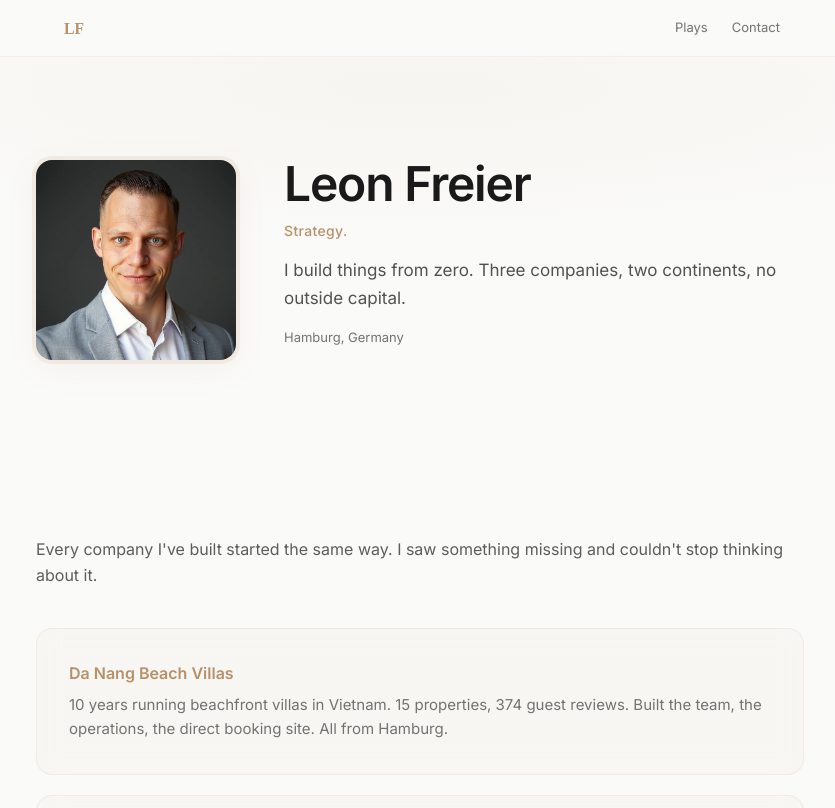
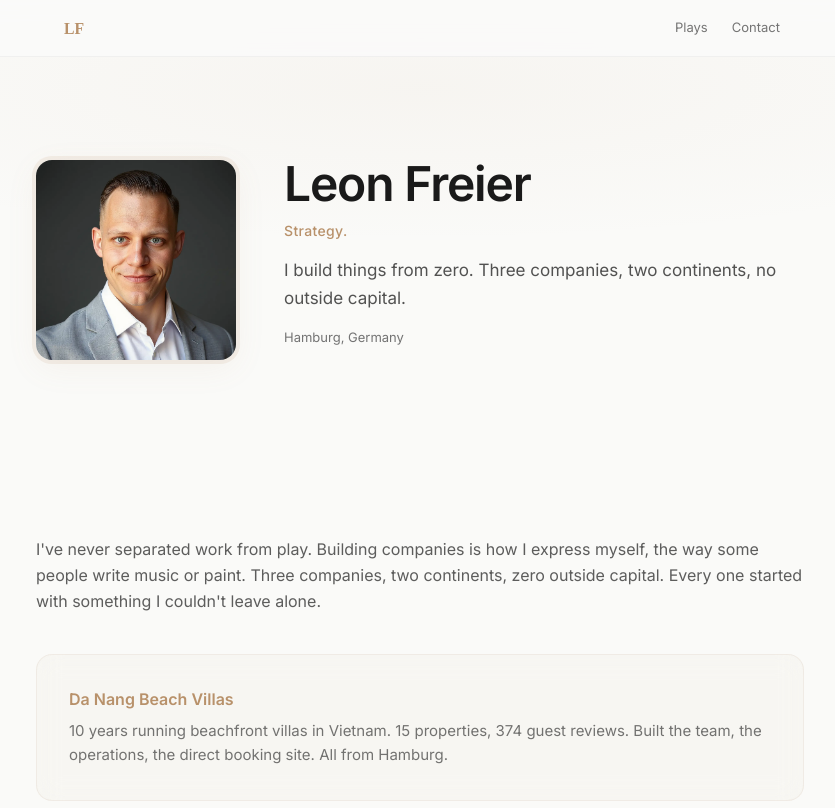
Before and after one commit to Apex-Sudo/leonfreier, a Next.js app: page / in a window 1280 px wide. Shown: the top 808 px of the page, without its empty margins (220-1055 px from the left). Built offline with nearby package versions, Linux system fonts and the light colour scheme.

Commit message:
Intro: work is play, creative expression

```diff
--- a/app/page.tsx
+++ b/app/page.tsx
@@ -32,8 +32,7 @@ export default function Home() {
       <section className="px-6 py-16 md:py-24">
         <div className="max-w-3xl mx-auto">
           <p className="text-[15px] md:text-[16px] leading-relaxed text-foreground/70 mb-10">
-            Every company I&apos;ve built started the same way.
-            I saw something missing and couldn&apos;t stop thinking about it.
+            I&apos;ve never separated work from play. Building companies is how I express myself, the way some people write music or paint. Three companies, two continents, zero outside capital. Every one started with something I couldn&apos;t leave alone.
           </p>
 
           <div className="space-y-5">
```
